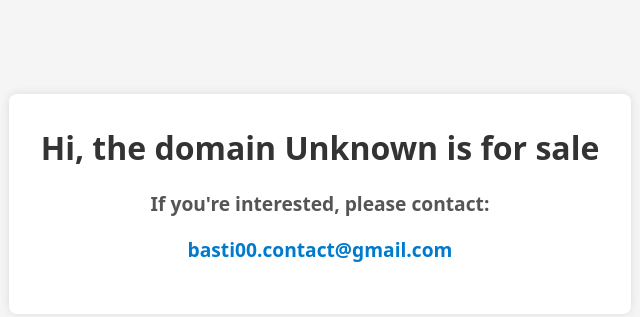
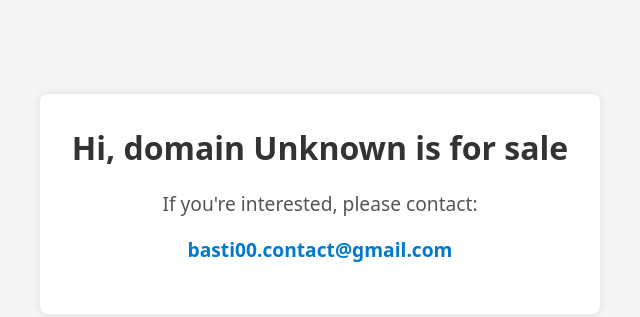
Before and after one commit to basti00/contact_info, a plain HTML site: page index.html in a window 1280 px wide. Shown: the part 196-513 px from the top of the page, without its empty margins (320-960 px from the left). Drawn offline with Linux system fonts and the light colour scheme.

Commit message:
Update index.html

```diff
--- a/index.html
+++ b/index.html
@@ -65,7 +65,7 @@
 </head>
 <body>
   <div class="container">
-    <h1>Hi, the domain <strong><span id="source">Loading...</span> is for sale</h1>
+    <h1>Hi, domain <strong><span id="source">Loading...</span></strong> is for sale</h1>
     <p>If you're interested, please contact:</p>
     <p><a href="mailto:uhl.sebastian@example.com">basti00.contact@gmail.com</a></p>
   </div>
```
